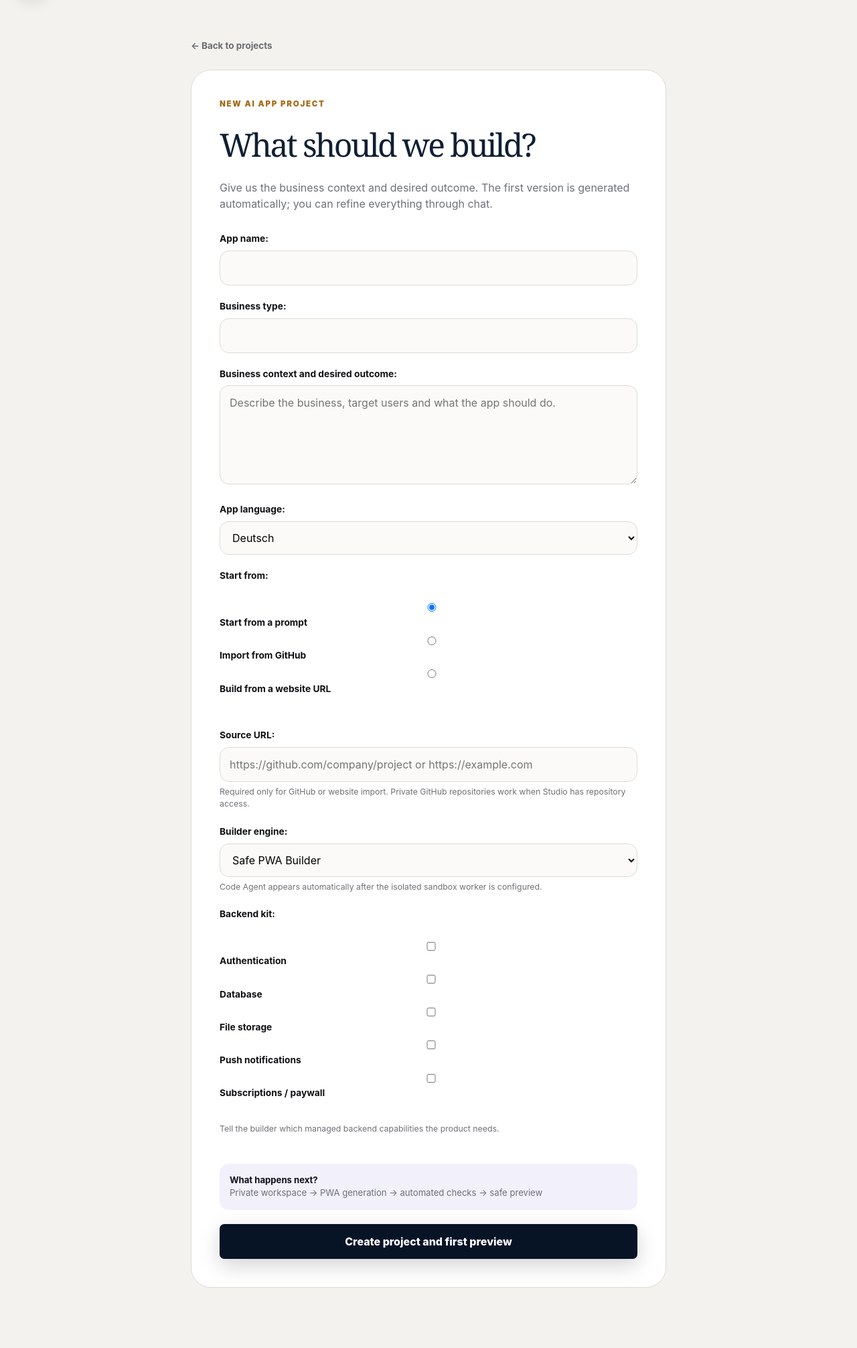
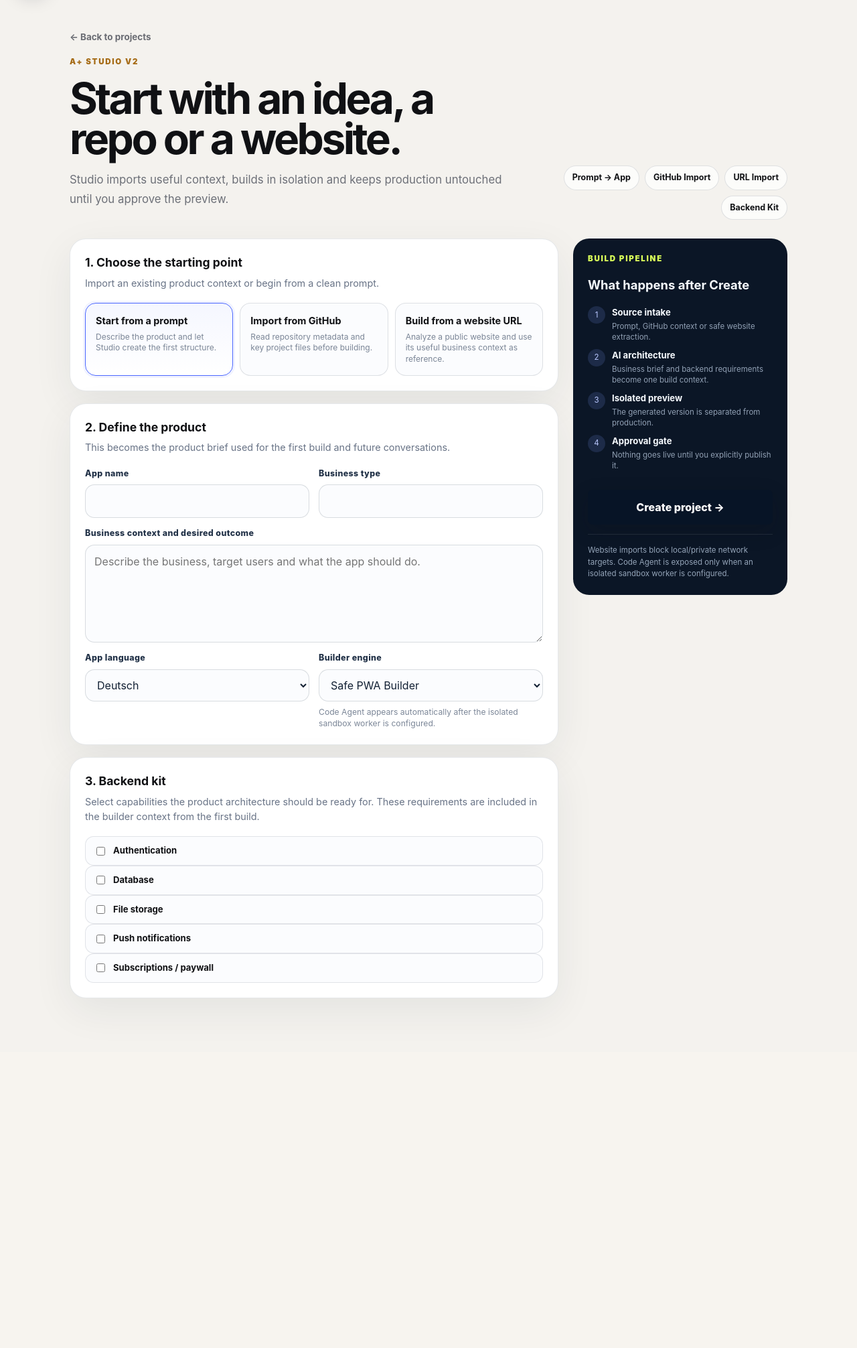
Before and after one commit to hsdarestani/a-studio, a Django app: page /projects/new/ in a window 1280 px wide. Shown: the part 70-2082 px from the top of the page at 67% size. After the commit the page ends 1574 px from the top, so only its background shows below. Run offline with Django 5.2, Linux system fonts and the light colour scheme; the visitor is signed in with stand-in values (Sample User, id 1); data comes from the database, SQL or seed files in the repository; data that the repository does not hold is empty; parts of the project's set-up code (start-up, migrations or seed data) failed here and were passed over; some libraries are stand-ins or nearby versions.

Commit message:
ui: redesign new project flow for prompt GitHub and URL import

```diff
--- a/templates/project_create.html
+++ b/templates/project_create.html
@@ -2,14 +2,124 @@
 {% load i18n %}
 {% block title %}{% trans "New app" %} — A+ Studio{% endblock %}
 {% block content %}
-<main class="narrow-shell">
+<main class="v2-create-shell">
   <a class="back-link" href="{% url 'dashboard' %}">← {% trans "Back to projects" %}</a>
-  <section class="create-card">
-    <div class="eyebrow dark">{% trans "NEW AI APP PROJECT" %}</div><h1>{% trans "What should we build?" %}</h1><p>{% trans "Give us the business context and desired outcome. The first version is generated automatically; you can refine everything through chat." %}</p>
-    <form method="post" class="form-stack large-form">{% csrf_token %}{{ form.as_p }}
-      <div class="form-note"><b>{% trans "What happens next?" %}</b><span>{% trans "Private workspace → PWA generation → automated checks → safe preview" %}</span></div>
-      <button class="button full">{% trans "Create project and first preview" %}</button>
-    </form>
+
+  <section class="v2-create-hero">
+    <div>
+      <div class="eyebrow dark">A+ STUDIO V2</div>
+      <h1>{% trans "Start with an idea, a repo or a website." %}</h1>
+      <p>{% trans "Studio imports useful context, builds in isolation and keeps production untouched until you approve the preview." %}</p>
+    </div>
+    <div class="v2-badge-row">
+      <span class="v2-badge">Prompt → App</span>
+      <span class="v2-badge">GitHub Import</span>
+      <span class="v2-badge">URL Import</span>
+      <span class="v2-badge">Backend Kit</span>
+    </div>
   </section>
+
+  <form method="post" class="v2-builder-form" id="studio-v2-create">{% csrf_token %}
+    <div class="v2-form-main">
+      <section class="v2-panel">
+        <h2>{% trans "1. Choose the starting point" %}</h2>
+        <p>{% trans "Import an existing product context or begin from a clean prompt." %}</p>
+        {% if form.source_type.errors %}<div class="v2-error">{{ form.source_type.errors }}</div>{% endif %}
+        <div class="v2-source-options">
+          {% for radio in form.source_type %}
+          <div class="v2-source-option">
+            {{ radio.tag }}
+            <label for="{{ radio.id_for_label }}">
+              <b>{{ radio.choice_label }}</b>
+              {% if radio.data.value == 'prompt' %}
+              <span>{% trans "Describe the product and let Studio create the first structure." %}</span>
+              {% elif radio.data.value == 'github' %}
+              <span>{% trans "Read repository metadata and key project files before building." %}</span>
+              {% else %}
+              <span>{% trans "Analyze a public website and use its useful business context as reference." %}</span>
+              {% endif %}
+            </label>
+          </div>
+          {% endfor %}
+        </div>
+        <div class="v2-field" id="source-url-field" style="margin-top:14px">
+          <label for="{{ form.source_url.id_for_label }}">{{ form.source_url.label }}</label>
+          {{ form.source_url }}
+          {% if form.source_url.help_text %}<span class="v2-help">{{ form.source_url.help_text }}</span>{% endif %}
+          {% if form.source_url.errors %}<span class="v2-error">{{ form.source_url.errors|striptags }}</span>{% endif %}
+        </div>
+      </section>
+
+      <section class="v2-panel">
+        <h2>{% trans "2. Define the product" %}</h2>
+        <p>{% trans "This becomes the product brief used for the first build and future conversations." %}</p>
+        <div class="v2-grid-2">
+          <div class="v2-field">
+            <label for="{{ form.name.id_for_label }}">{{ form.name.label }}</label>
+            {{ form.name }}
+            {% if form.name.errors %}<span class="v2-error">{{ form.name.errors|striptags }}</span>{% endif %}
+          </div>
+          <div class="v2-field">
+            <label for="{{ form.business_type.id_for_label }}">{{ form.business_type.label }}</label>
+            {{ form.business_type }}
+            {% if form.business_type.errors %}<span class="v2-error">{{ form.business_type.errors|striptags }}</span>{% endif %}
+          </div>
+        </div>
+        <div class="v2-field" style="margin-top:14px">
+          <label for="{{ form.description.id_for_label }}">{{ form.description.label }}</label>
+          {{ form.description }}
+          {% if form.description.errors %}<span class="v2-error">{{ form.description.errors|striptags }}</span>{% endif %}
+        </div>
+        <div class="v2-grid-2" style="margin-top:14px">
+          <div class="v2-field">
+            <label for="{{ form.language.id_for_label }}">{{ form.language.label }}</label>
+            {{ form.language }}
+          </div>
+          <div class="v2-field">
+            <label for="{{ form.builder_mode.id_for_label }}">{{ form.builder_mode.label }}</label>
+            {{ form.builder_mode }}
+            {% if form.builder_mode.help_text %}<span class="v2-help">{{ form.builder_mode.help_text }}</span>{% endif %}
+          </div>
+        </div>
+      </section>
+
+      <section class="v2-panel v2-check-grid">
+        <h2>{% trans "3. Backend kit" %}</h2>
+        <p>{% trans "Select capabilities the product architecture should be ready for. These requirements are included in the builder context from the first build." %}</p>
+        {{ form.backend_features }}
+        {% if form.backend_features.errors %}<span class="v2-error">{{ form.backend_features.errors|striptags }}</span>{% endif %}
+      </section>
+    </div>
+
+    <aside class="v2-form-side">
+      <div class="v2-side-card">
+        <div class="eyebrow">{% trans "BUILD PIPELINE" %}</div>
+        <h3>{% trans "What happens after Create" %}</h3>
+        <div class="v2-flow">
+          <div class="v2-flow-step"><i>1</i><div><b>{% trans "Source intake" %}</b><span>{% trans "Prompt, GitHub context or safe website extraction." %}</span></div></div>
+          <div class="v2-flow-step"><i>2</i><div><b>{% trans "AI architecture" %}</b><span>{% trans "Business brief and backend requirements become one build context." %}</span></div></div>
+          <div class="v2-flow-step"><i>3</i><div><b>{% trans "Isolated preview" %}</b><span>{% trans "The generated version is separated from production." %}</span></div></div>
+          <div class="v2-flow-step"><i>4</i><div><b>{% trans "Approval gate" %}</b><span>{% trans "Nothing goes live until you explicitly publish it." %}</span></div></div>
+        </div>
+        <button class="button full" type="submit">{% trans "Create project" %} →</button>
+        <div class="v2-security-note">{% trans "Website imports block local/private network targets. Code Agent is exposed only when an isolated sandbox worker is configured." %}</div>
+      </div>
+    </aside>
+  </form>
 </main>
+<script>
+(function(){
+  const field=document.getElementById('source-url-field');
+  const radios=[...document.querySelectorAll('input[name="source_type"]')];
+  function sync(){
+    const chosen=radios.find(r=>r.checked);
+    const show=chosen && chosen.value!=='prompt';
+    field.style.display=show?'flex':'none';
+    const input=field.querySelector('input');
+    if(input) input.required=!!show;
+  }
+  radios.forEach(r=>r.addEventListener('change',sync));
+  sync();
+})();
+</script>
 {% endblock %}
```
